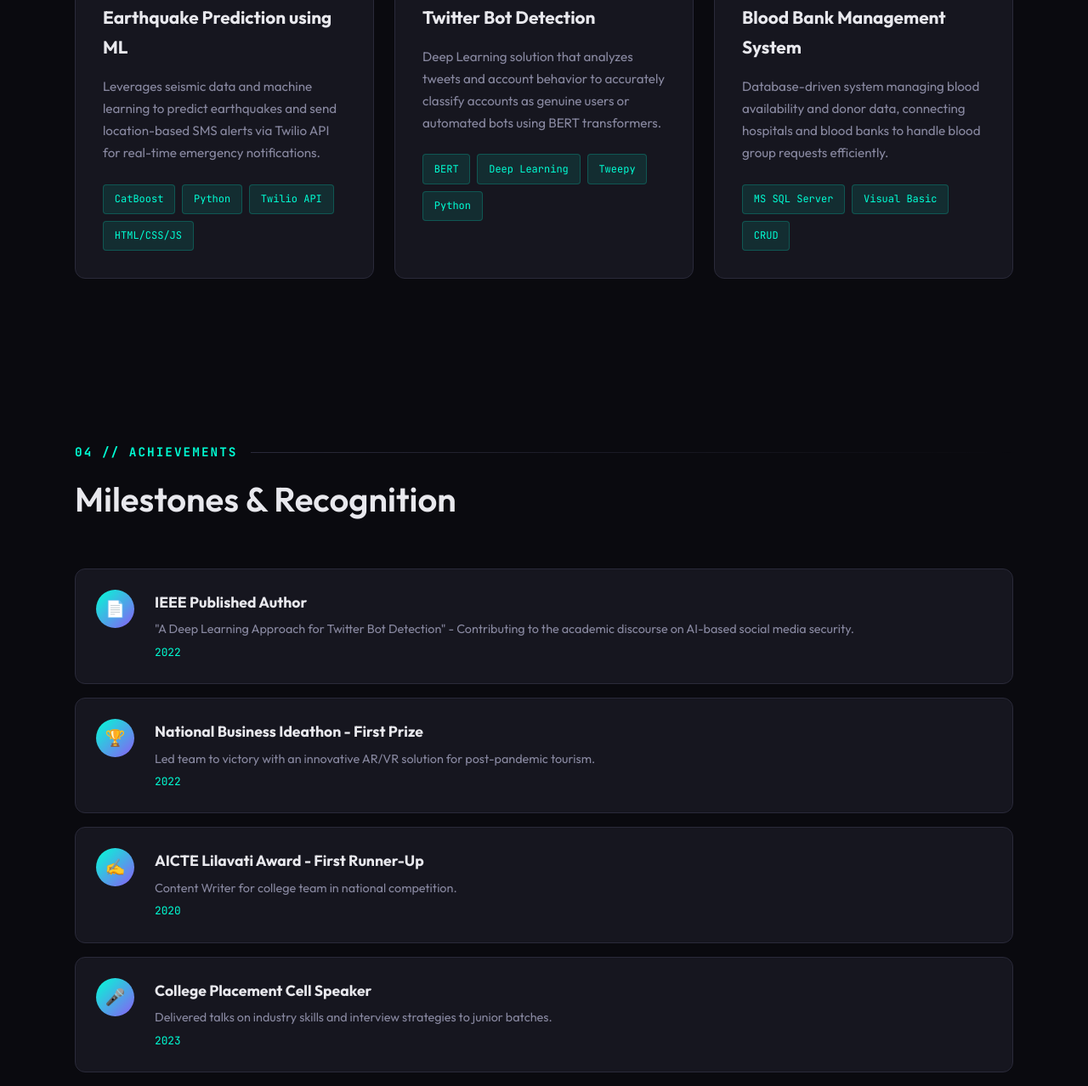
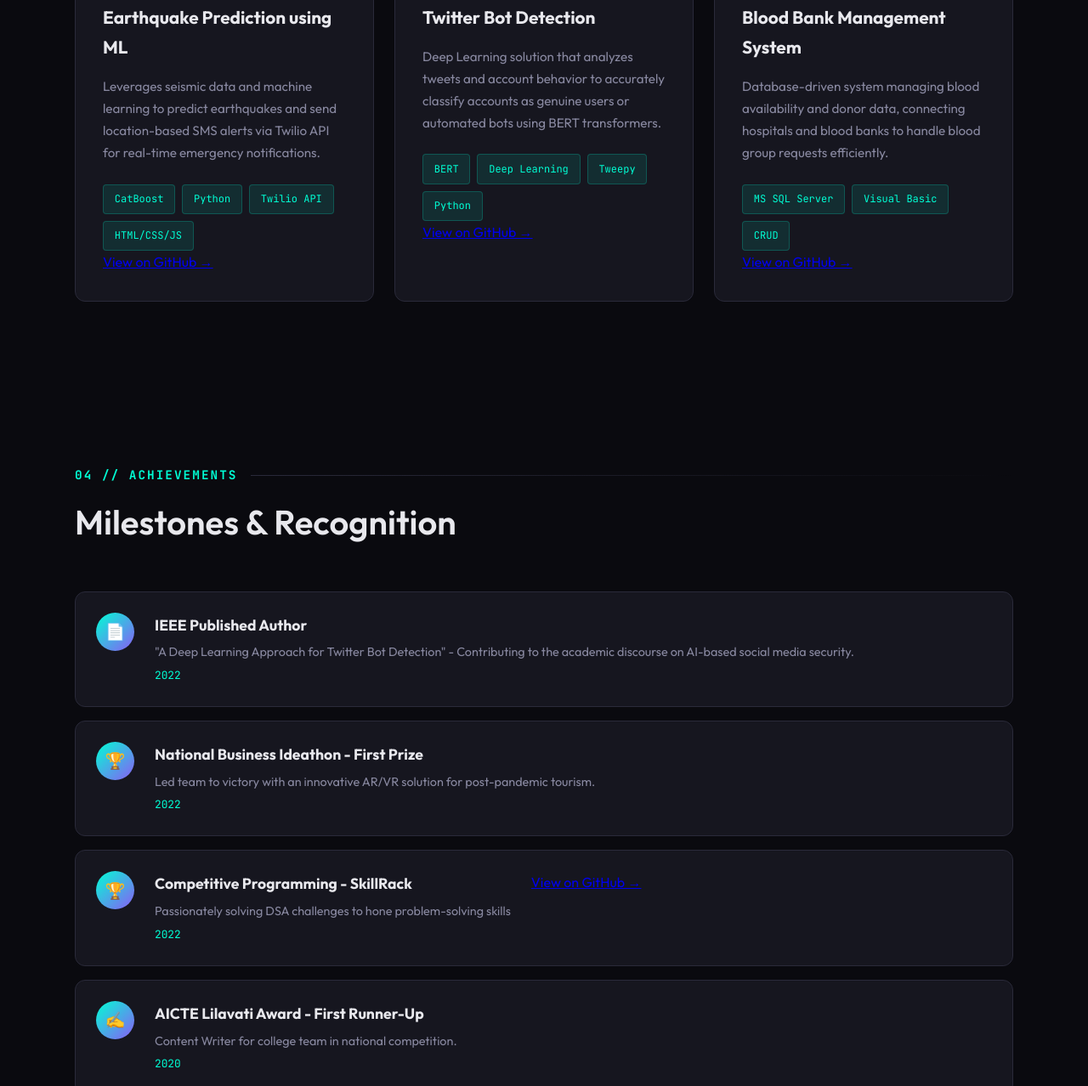
Before and after one commit to Srividhya-14/Srividhya-14.github.io, a plain HTML site: page index.html in a window 1280 px wide. Shown: the part 3029-4307 px from the top of the page at 85% size. Drawn offline with Linux system fonts and the light colour scheme.

Commit message:
Update index.html - updated proper urls
Update index.html - updated proper urls

```diff
--- a/index.html
+++ b/index.html
@@ -928,6 +928,7 @@
                         <span class="tech-tag">Twilio API</span>
                         <span class="tech-tag">HTML/CSS/JS</span>
                     </div>
+                    <a href="https://github.com/Srividhya-14/Earthquake_prediction_using_Catboost_ML_Algo" target="_blank" class="project-link">View on GitHub →</a>
                 </div>
 
                 <div class="project-card fade-up">
@@ -940,6 +941,7 @@
                         <span class="tech-tag">Tweepy</span>
                         <span class="tech-tag">Python</span>
                     </div>
+                    <a href="https://github.com/Srividhya-14/Twitter_Bot_Detection_Project" target="_blank" class="project-link">View on GitHub →</a>
                 </div>
 
                 <div class="project-card fade-up">
@@ -951,6 +953,7 @@
                         <span class="tech-tag">Visual Basic</span>
                         <span class="tech-tag">CRUD</span>
                     </div>
+                    <a href="https://github.com/Varshaav16/bloodBank" target="_blank" class="project-link">View on GitHub →</a>
                 </div>
             </div>
         </section>
@@ -978,6 +981,16 @@
                         <p>Led team to victory with an innovative AR/VR solution for post-pandemic tourism.</p>
                         <span class="achievement-year">2022</span>
                     </div>
+                </div>
+
+                <div class="achievement-item fade-up">
+                    <div class="achievement-icon">🏆</div>
+                    <div class="achievement-content">
+                        <h4>Competitive Programming - SkillRack</h4>
+                        <p>Passionately solving DSA challenges to hone problem-solving skills</p>
+                        <span class="achievement-year">2022</span>
+                    </div>
+                    <a href="https://www.skillrack.com/faces/resume.xhtml?id=253904&key=342c540e9d91e7eab242713d5fa6be1138d69b27" target="_blank" class="project-link">View on GitHub →</a>
                 </div>
 
                 <div class="achievement-item fade-up">
@@ -1044,14 +1057,11 @@
                 <a href="mailto:srividhyasathiyanarayan@gmail.com" class="contact-link">
                     <span>📧</span> Email
                 </a>
-                <a href="https://www.linkedin.com/in/srividhya" class="contact-link" target="_blank">
+                <a href="https://www.linkedin.com/in/srividhya-sathiyanarayan-3483a31b0/" class="contact-link" target="_blank">
                     <span>💼</span> LinkedIn
                 </a>
-                <a href="https://github.com/srividhya" class="contact-link" target="_blank">
+                <a href="https://github.com/Srividhya-14" class="contact-link" target="_blank">
                     <span>🐙</span> GitHub
-                </a>
-                <a href="tel:+917358337621" class="contact-link">
-                    <span>📱</span> +91 7358337621
                 </a>
             </div>
         </section>
```
